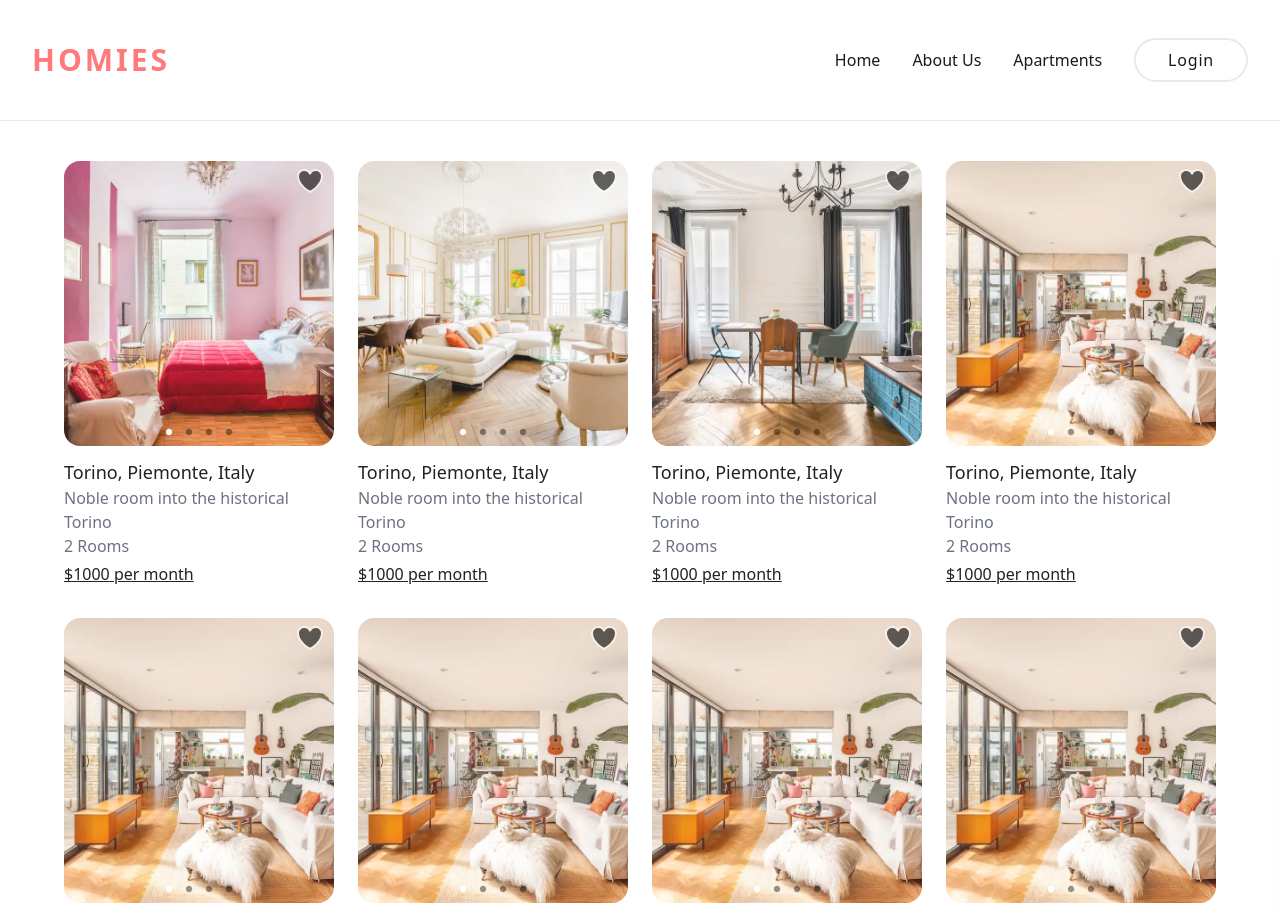
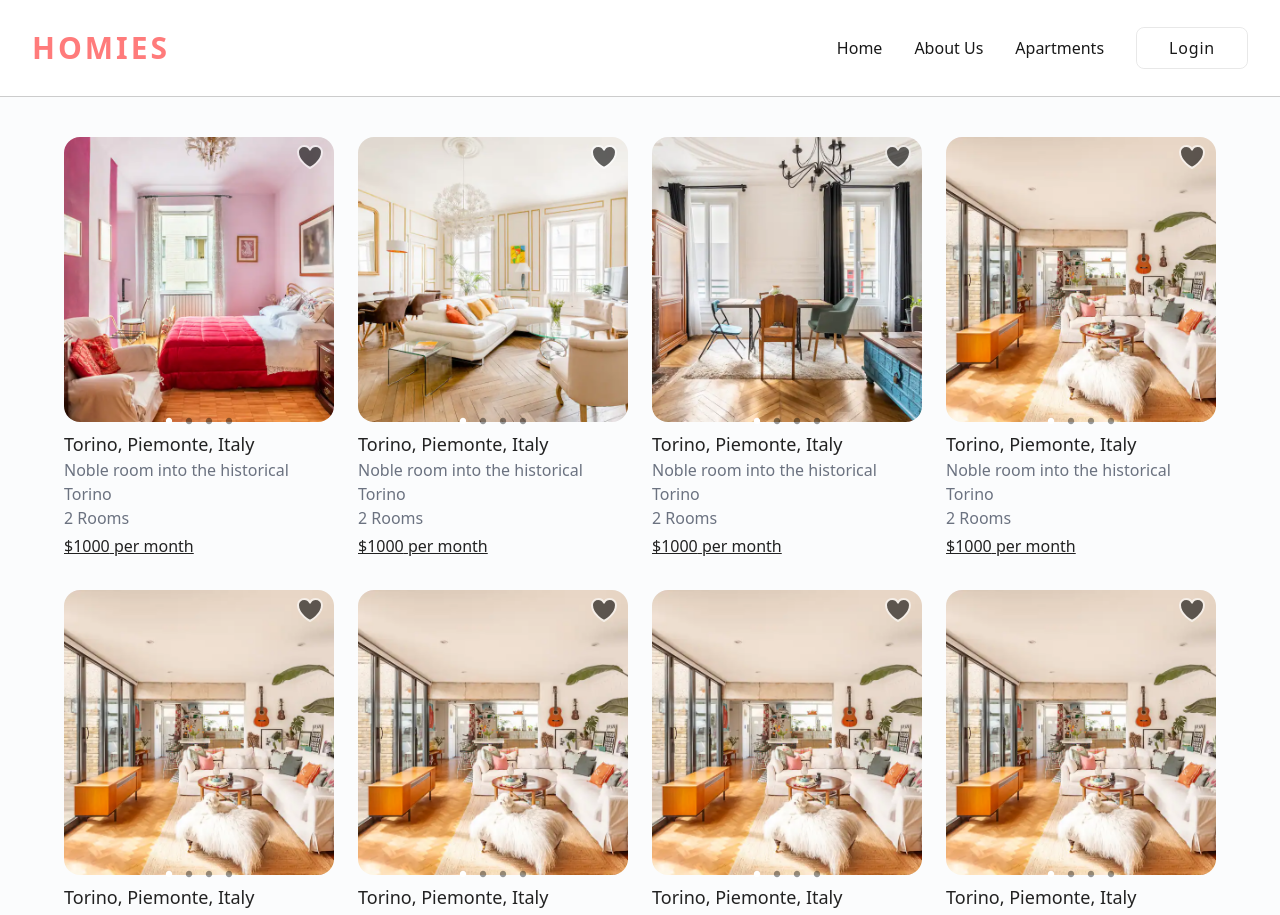
Before and after one commit to savan1810/homies, a Next.js app: page /apartment in a window 1280 px wide. Shown: the top 915 px of the page. Built offline with nearby package versions, Linux system fonts and the light colour scheme.

Commit message:
fourth commit

```diff
--- a/app/apartment/page.js
+++ b/app/apartment/page.js
@@ -293,20 +293,20 @@ const Page = () => {
     return (
         <div>
         <Navbar/>
-        <div className='bg-gray-50/10 '>
+        <div className='bg-[rgb(251,252,253)] '>
             <div className="pt-10 w-[90%] box-border cursor-pointer  mx-auto grid gap-x-6 gap-y-8 xl:grid-cols-4  lg:grid-cols-3 sm:grid-cols-2 grid-cols-1 z-10">
                 <div className='relative mx-auto group box-border cursor-pointer' >
-                    <div className="relative -z-10  mb-2 rounded-2xl flex">
+                    <div className="relative z-10  mb-2 rounded-2xl flex">
                         <Image height={285} width={300} className="rounded-2xl h-[345px] w-[365px] sm:h-[285px] sm:w-[300px] sm:object-cover sm:aspect-square" src={slides1[currentIndex1].url} alt="" />
                     </div>
-                    <div className='hidden group-hover:block absolute top-[30%] left-5 rounded-full py-1 px-2 bg-black/30 text-white  cursor-pointer'>
+                    <div className='hidden group-hover:block absolute top-[30%] z-20 left-5 rounded-full py-1 px-2 bg-black/30 text-white  cursor-pointer'>
                         <FontAwesomeIcon onClick={prevSlide1} icon={faAngleLeft} />
                     </div>
                     {/* Right Arrow */}
-                    <div className='hidden group-hover:block absolute top-[30%]  right-5  rounded-full py-1 px-2 bg-black/30 text-white  text-blackcursor-pointer'>
+                    <div className='hidden group-hover:block absolute top-[30%] z-20 right-5  rounded-full py-1 px-2 bg-black/30 text-white  text-blackcursor-pointer'>
                         <FontAwesomeIcon icon={faAngleRight} onClick={nextSlide1} />
                     </div>
-                    <div className='flex -mt-8 z-10 justify-center pb-2 '>
+                    <div className='flex absolute left-[35%] z-20 top-[65%] pb-2 '>
                         {slides1.map((slide, slideIndex) => (
                             <div
                                 key={slideIndex}
@@ -317,7 +317,7 @@ const Page = () => {
 
                             </div>))}
                     </div>
-                    <div className='absolute top-[1%] sm:left-[85%] left-[89%] text-black opacity-60 bg-opacity-50 rounded-2xl  '>
+                    <div className='absolute z-20 top-[1%] sm:left-[85%] left-[89%] text-black opacity-60 bg-opacity-50 rounded-2xl  '>
                         <svg xmlns="http://www.w3.org/2000/svg" fill="black" viewBox="0 0 24 24 " strokeWidth={1.5} stroke="white" className="w-8 h-8  ">
                             <path strokeLinecap="round" strokeLinejoin="round" d="M21 8.25c0-2.485-2.099-4.5-4.688-4.5-1.935 0-3.597 1.126-4.312 2.733-.715-1.607-2.377-2.733-4.313-2.733C5.1 3.75 3 5.765 3 8.25c0 7.22 9 12 9 12s9-4.78 9-12z" />
                         </svg>
@@ -334,7 +334,7 @@ const Page = () => {
 
 
                 <div className='relative mx-auto group box-border cursor-pointer  ' >
-                    <div className="relative -z-10  mb-2 rounded-2xl flex">
+                    <div className="relative z-10  mb-2 rounded-2xl flex">
                         <Image height={285} width={300} className="rounded-2xl h-[345px] w-[365px] sm:h-[285px] sm:w-[300px]   sm:object-cover sm:aspect-square" src={slides2[currentIndex2].url} alt="" />
                     </div>
 
@@ -344,14 +344,14 @@ const Page = () => {
                             <path strokeLinecap="round" strokeLinejoin="round" d="M21 8.25c0-2.485-2.099-4.5-4.688-4.5-1.935 0-3.597 1.126-4.312 2.733-.715-1.607-2.377-2.733-4.313-2.733C5.1 3.75 3 5.765 3 8.25c0 7.22 9 12 9 12s9-4.78 9-12z" />
                         </svg>
                     </div>
-                    <div className='hidden group-hover:block absolute top-[30%] left-5  rounded-full py-1 px-2 bg-black/30 text-white  cursor-pointer'>
+                    <div className='hidden group-hover:block absolute top-[30%] left-5 z-20 rounded-full py-1 px-2 bg-black/30 text-white  cursor-pointer'>
                         <FontAwesomeIcon onClick={prevSlide2} icon={faAngleLeft} />
                     </div>
                     {/* Right Arrow */}
-                    <div className='hidden group-hover:block absolute top-[30%]  right-5  rounded-full py-1 px-2 bg-black/30 text-white  text-blackcursor-pointer'>
+                    <div className='hidden group-hover:block absolute top-[30%]  right-5 z-20 rounded-full py-1 px-2 bg-black/30 text-white  text-blackcursor-pointer'>
                         <FontAwesomeIcon icon={faAngleRight} onClick={nextSlide2} />
                     </div>
-                    <div className='flex -mt-8 z-10 justify-center pb-2 '>
+                    <div className='flex absolute left-[35%] z-20 top-[65%] pb-2 '>
                         {slides2.map((slide, slideIndex) => (
                             <div
                                 key={slideIndex}
@@ -371,7 +371,7 @@ const Page = () => {
                     </div>
                 </div>
                 <div className="relative mx-auto group box-border cursor-pointer  " >
-                    <div className="relative  -z-10 mb-2 rounded-2xl flex">
+                    <div className="relative  z-10 mb-2 rounded-2xl flex">
                         <Image height={285} width={300} className="rounded-2xl h-[345px] w-[365px] sm:h-[285px] sm:w-[300px]   sm:object-cover sm:aspect-square" src={slides3[currentIndex3].url} alt="" />
                     </div>
                     <div className='z-10 absolute top-[1%] sm:left-[85%] left-[89%] text-black opacity-60 bg-opacity-50 rounded-2xl '>
@@ -380,14 +380,14 @@ const Page = () => {
                             <path strokeLinecap="round" strokeLinejoin="round" d="M21 8.25c0-2.485-2.099-4.5-4.688-4.5-1.935 0-3.597 1.126-4.312 2.733-.715-1.607-2.377-2.733-4.313-2.733C5.1 3.75 3 5.765 3 8.25c0 7.22 9 12 9 12s9-4.78 9-12z" />
                         </svg>
                     </div>
-                    <div className='hidden group-hover:block absolute top-[30%] left-5  rounded-full py-1 px-2 bg-black/30 text-white  cursor-pointer'>
+                    <div className='hidden group-hover:block absolute top-[30%] left-5 z-10 rounded-full py-1 px-2 bg-black/30 text-white  cursor-pointer'>
                         <FontAwesomeIcon onClick={prevSlide3} icon={faAngleLeft} />
                     </div>
                     {/* Right Arrow */}
-                    <div className='hidden group-hover:block absolute top-[30%]  right-5  rounded-full py-1 px-2 bg-black/30 text-white  text-blackcursor-pointer'>
+                    <div className='hidden group-hover:block absolute top-[30%]  right-5 z-10 rounded-full py-1 px-2 bg-black/30 text-white  text-blackcursor-pointer'>
                         <FontAwesomeIcon icon={faAngleRight} onClick={nextSlide3} />
                     </div>
-                    <div className='flex -mt-8 z-10 justify-center pb-2 '>
+                    <div className='flex absolute left-[35%] z-20 top-[65%] pb-2 '>
                         {slides3.map((slide, slideIndex) => (
                             <div
                                 key={slideIndex}
@@ -407,7 +407,7 @@ const Page = () => {
                     </div>
                 </div>
                 <div className='relative mx-auto group box-border cursor-pointer  ' >
-                    <div className="relative -z-10  mb-2 rounded-2xl flex">
+                    <div className="relative z-10  mb-2 rounded-2xl flex">
                         <Image height={285} width={300} className="rounded-2xl  h-[345px] w-[365px] sm:h-[285px] sm:w-[300px]   sm:object-cover sm:aspect-square" src={slides4[currentIndex4].url} alt="" />
                     </div>
                     <div className='z-10 absolute top-[1%] sm:left-[85%] left-[89%] text-black opacity-60   bg-opacity-50 rounded-2xl '>
@@ -416,14 +416,14 @@ const Page = () => {
                             <path strokeLinecap="round" strokeLinejoin="round" d="M21 8.25c0-2.485-2.099-4.5-4.688-4.5-1.935 0-3.597 1.126-4.312 2.733-.715-1.607-2.377-2.733-4.313-2.733C5.1 3.75 3 5.765 3 8.25c0 7.22 9 12 9 12s9-4.78 9-12z" />
                         </svg>
                     </div>
-                    <div className='hidden group-hover:block absolute top-[30%] left-5  rounded-full py-1 px-2 bg-black/30 text-white  cursor-pointer'>
+                    <div className='hidden group-hover:block absolute top-[30%] left-5  z-10 rounded-full py-1 px-2 bg-black/30 text-white  cursor-pointer'>
                         <FontAwesomeIcon onClick={prevSlide4} icon={faAngleLeft} />
                     </div>
                     {/* Right Arrow */}
-                    <div className='hidden group-hover:block absolute top-[30%]  right-5  rounded-full py-1 px-2 bg-black/30 text-white  text-blackcursor-pointer'>
+                    <div className='hidden group-hover:block absolute top-[30%]  right-5 z-10 rounded-full py-1 px-2 bg-black/30 text-white  text-blackcursor-pointer'>
                         <FontAwesomeIcon icon={faAngleRight} onClick={nextSlide4} />
                     </div>
-                    <div className='flex -mt-8 z-10 justify-center pb-2 '>
+                    <div className='flex absolute left-[35%] z-20 top-[65%] pb-2 '>
                         {slides4.map((slide, slideIndex) => (
                             <div
                                 key={slideIndex}
@@ -443,17 +443,17 @@ const Page = () => {
                     </div>
                 </div>
                 <div className='relative mx-auto group box-border cursor-pointer  sm:mb-14' >
-                    <div className="relative -z-10  mb-2 rounded-2xl flex">
+                    <div className="relative z-10  mb-2 rounded-2xl flex">
                         <Image height={285} width={300} className="rounded-2xl h-[345px] w-[365px] sm:h-[285px] sm:w-[300px]  sm:object-cover sm:aspect-square" src={slides5[currentIndex5].url} alt="" />
                     </div>
-                    <div className='hidden group-hover:block absolute top-[30%] left-5  rounded-full py-1 px-2 bg-black/30 text-white  cursor-pointer'>
+                    <div className='hidden group-hover:block absolute top-[30%] left-5 z-10 rounded-full py-1 px-2 bg-black/30 text-white  cursor-pointer'>
                         <FontAwesomeIcon onClick={prevSlide5} icon={faAngleLeft} />
                     </div>
                     {/* Right Arrow */}
-                    <div className='hidden group-hover:block absolute top-[30%]  right-5  rounded-full py-1 px-2 bg-black/30 text-white  text-blackcursor-pointer'>
+                    <div className='hidden group-hover:block absolute top-[30%]  right-5 z-10 rounded-full py-1 px-2 bg-black/30 text-white  text-blackcursor-pointer'>
                         <FontAwesomeIcon icon={faAngleRight} onClick={nextSlide5} />
                     </div>
-                    <div className='flex -mt-8 z-10 justify-center pb-2 '>
+                    <div className='flex absolute left-[35%] z-20 top-[65%] pb-2 '>
                         {slides5.map((slide, slideIndex) => (
                             <div
                                 key={slideIndex}
@@ -464,7 +464,7 @@ const Page = () => {
 
                             </div>))}
                     </div>
-                    <div className='absolute top-[1%] sm:left-[85%] left-[89%] text-black opacity-60 bg-opacity-50 rounded-2xl  '>
+                    <div className='absolute z-10 top-[1%] sm:left-[85%] left-[89%] text-black opacity-60 bg-opacity-50 rounded-2xl  '>
                         <svg xmlns="http://www.w3.org/2000/svg" fill="black" viewBox="0 0 24 24 " strokeWidth={1.5} stroke="white" className="w-8 h-8  ">
                             <path strokeLinecap="round" strokeLinejoin="round" d="M21 8.25c0-2.485-2.099-4.5-4.688-4.5-1.935 0-3.597 1.126-4.312 2.733-.715-1.607-2.377-2.733-4.313-2.733C5.1 3.75 3 5.765 3 8.25c0 7.22 9 12 9 12s9-4.78 9-12z" />
                         </svg>
@@ -479,17 +479,17 @@ const Page = () => {
 
                 </div>
                 <div className='relative mx-auto group box-border cursor-pointer  sm:mb-14' >
-                    <div className="relative -z-10  mb-2 rounded-2xl flex">
+                    <div className="relative z-10  mb-2 rounded-2xl flex">
                         <Image height={285} width={300} className="rounded-2xl h-[345px] w-[365px] sm:h-[285px] sm:w-[300px]  sm:object-cover sm:aspect-square" src={slides6[currentIndex6].url} alt="" />
                     </div>
-                    <div className='hidden group-hover:block absolute top-[30%] left-5  rounded-full py-1 px-2 bg-black/30 text-white  cursor-pointer'>
+                    <div className='hidden group-hover:block absolute top-[30%] left-5 z-10  rounded-full py-1 px-2 bg-black/30 text-white  cursor-pointer'>
                         <FontAwesomeIcon onClick={prevSlide6} icon={faAngleLeft} />
                     </div>
                     {/* Right Arrow */}
-                    <div className='hidden group-hover:block absolute top-[30%]  right-5  rounded-full py-1 px-2 bg-black/30 text-white  text-blackcursor-pointer'>
+                    <div className='hidden group-hover:block absolute top-[30%]  right-5  z-10 rounded-full py-1 px-2 bg-black/30 text-white  text-blackcursor-pointer'>
                         <FontAwesomeIcon icon={faAngleRight} onClick={nextSlide6} />
                     </div>
-                    <div className='flex -mt-8 z-10 justify-center pb-2 '>
+                    <div className='flex absolute left-[35%] z-20 top-[65%] pb-2 '>
                         {slides6.map((slide, slideIndex) => (
                             <div
                                 key={slideIndex}
@@ -500,7 +500,7 @@ const Page = () => {
 
                             </div>))}
                     </div>
-                    <div className='absolute top-[1%] sm:left-[85%] left-[89%] text-black opacity-60 bg-opacity-50 rounded-2xl  '>
+                    <div className='absolute z-10 top-[1%] sm:left-[85%] left-[89%] text-black opacity-60 bg-opacity-50 rounded-2xl  '>
                         <svg xmlns="http://www.w3.org/2000/svg" fill="black" viewBox="0 0 24 24 " strokeWidth={1.5} stroke="white" className="w-8 h-8  ">
                             <path strokeLinecap="round" strokeLinejoin="round" d="M21 8.25c0-2.485-2.099-4.5-4.688-4.5-1.935 0-3.597 1.126-4.312 2.733-.715-1.607-2.377-2.733-4.313-2.733C5.1 3.75 3 5.765 3 8.25c0 7.22 9 12 9 12s9-4.78 9-12z" />
                         </svg>
@@ -515,17 +515,17 @@ const Page = () => {
 
                 </div>
                 <div className='relative mx-auto group box-border cursor-pointer  sm:mb-14' >
-                    <div className="relative -z-10  mb-2 rounded-2xl flex">
+                    <div className="relative z-10  mb-2 rounded-2xl flex">
                         <Image height={285} width={300} className="rounded-2xl h-[345px] w-[365px] sm:h-[285px] sm:w-[300px] sm:object-cover sm:aspect-square" src={slides7[currentIndex7].url} alt="" />
                     </div>
-                    <div className='hidden group-hover:block absolute top-[30%] left-5  rounded-full py-1 px-2 bg-black/30 text-white  cursor-pointer'>
+                    <div className='hidden group-hover:block absolute top-[30%] left-5 z-10 rounded-full py-1 px-2 bg-black/30 text-white  cursor-pointer'>
                         <FontAwesomeIcon onClick={prevSlide7} icon={faAngleLeft} />
                     </div>
                     {/* Right Arrow */}
-                    <div className='hidden group-hover:block absolute top-[30%]  right-5  rounded-full py-1 px-2 bg-black/30 text-white  text-blackcursor-pointer'>
+                    <div className='hidden group-hover:block absolute top-[30%]  right-5 z-10 rounded-full py-1 px-2 bg-black/30 text-white  text-blackcursor-pointer'>
                         <FontAwesomeIcon icon={faAngleRight} onClick={nextSlide7} />
                     </div>
-                    <div className='flex -mt-8 z-10 justify-center pb-2 '>
+                    <div className='flex absolute left-[35%] z-20 top-[65%] pb-2 '>
                         {slides7.map((slide, slideIndex) => (
                             <div
                                 key={slideIndex}
@@ -536,7 +536,7 @@ const Page = () => {
 
                             </div>))}
                     </div>
-                    <div className='absolute top-[1%] sm:left-[85%] left-[89%] text-black opacity-60 bg-opacity-50 rounded-2xl  '>
+                    <div className='absolute z-10 top-[1%] sm:left-[85%] left-[89%] text-black opacity-60 bg-opacity-50 rounded-2xl  '>
                         <svg xmlns="http://www.w3.org/2000/svg" fill="black" viewBox="0 0 24 24 " strokeWidth={1.5} stroke="white" className="w-8 h-8  ">
                             <path strokeLinecap="round" strokeLinejoin="round" d="M21 8.25c0-2.485-2.099-4.5-4.688-4.5-1.935 0-3.597 1.126-4.312 2.733-.715-1.607-2.377-2.733-4.313-2.733C5.1 3.75 3 5.765 3 8.25c0 7.22 9 12 9 12s9-4.78 9-12z" />
                         </svg>
@@ -551,17 +551,17 @@ const Page = () => {
 
                 </div>
                 <div className='relative mx-auto group box-border cursor-pointer  mb-14' >
-                    <div className="relative -z-10  mb-2 rounded-2xl flex">
+                    <div className="relative z-10  mb-2 rounded-2xl flex">
                         <Image height={285} width={300} className="rounded-2xl h-[345px] w-[365px] sm:h-[285px] sm:w-[300px]  sm:object-cover sm:aspect-square" src={slides8[currentIndex8].url} alt="" />
                     </div>
-                    <div className='hidden group-hover:block absolute top-[30%] left-5  rounded-full py-1 px-2 bg-black/30 text-white  cursor-pointer'>
+                    <div className='hidden group-hover:block absolute top-[30%] left-5 z-10 rounded-full py-1 px-2 bg-black/30 text-white  cursor-pointer'>
                         <FontAwesomeIcon onClick={prevSlide8} icon={faAngleLeft} />
                     </div>
                     {/* Right Arrow */}
-                    <div className='hidden group-hover:block absolute top-[30%]  right-5  rounded-full py-1 px-2 bg-black/30 text-white  text-blackcursor-pointer'>
+                    <div className='hidden group-hover:block absolute top-[30%]  right-5 z-10 rounded-full py-1 px-2 bg-black/30 text-white  text-blackcursor-pointer'>
                         <FontAwesomeIcon icon={faAngleRight} onClick={nextSlide8} />
                     </div>
-                    <div className='flex -mt-8 z-10 justify-center pb-2 '>
+                    <div className='flex absolute left-[35%] z-20 top-[65%] pb-2 '>
                         {slides8.map((slide, slideIndex) => (
                             <div
                                 key={slideIndex}
@@ -572,7 +572,7 @@ const Page = () => {
 
                             </div>))}
                     </div>
-                    <div className='absolute top-[1%] sm:left-[85%] left-[89%] text-black opacity-60 bg-opacity-50 rounded-2xl  '>
+                    <div className='absolute z-10 top-[1%] sm:left-[85%] left-[89%] text-black opacity-60 bg-opacity-50 rounded-2xl  '>
                         <svg xmlns="http://www.w3.org/2000/svg" fill="black" viewBox="0 0 24 24 " strokeWidth={1.5} stroke="white" className="w-8 h-8  ">
                             <path strokeLinecap="round" strokeLinejoin="round" d="M21 8.25c0-2.485-2.099-4.5-4.688-4.5-1.935 0-3.597 1.126-4.312 2.733-.715-1.607-2.377-2.733-4.313-2.733C5.1 3.75 3 5.765 3 8.25c0 7.22 9 12 9 12s9-4.78 9-12z" />
                         </svg>
--- a/app/page.js
+++ b/app/page.js
@@ -10,7 +10,7 @@ export default function Home() {
       <Navbar />
       <div className='w-full  back_image ' >
 
-        <div className=' flex justify-center items-center w-full h-[85vh]' >
+        <div className=' flex justify-center items-center w-full h-[88vh]' >
 
           <div className='flex-col justify-center items-center  '>
             <p className='text-gray-300 text-center  font-medium tracking-widest mb-6  ' style={{fontFamily: "josefin sans", lineHeight: "normal"}}>WELCOME TO</p>
--- a/components/Navbar.jsx
+++ b/components/Navbar.jsx
@@ -32,13 +32,13 @@ const Navbar = () => {
     return (
         <div className={`
         ${pathname === '/' && ' text-white '}
-        ${pathname === '/about' && ' border-b shadow-2xl '}
-        ${pathname === '/login' && 'bg-black text-[#e5e7eb]'}
-        ${pathname === '/signup' && 'bg-black text-[#e5e7eb] '}
-        ${pathname === '/apartment' && '  border-b '}
+        ${pathname === '/about' && ' border-b border-black/30 '}
+        ${pathname === '/login' && 'border-b border-black/20'}
+        ${pathname === '/signup' && 'border-b  border-black/20'}
+        ${pathname === '/apartment' && '  border-b border-black/20 '}
         `}>
 
-            <div className={`py-2  h-[15vh]   ${pathname === '/login' && ' bg-black'}   opacity-90 flex items-center justify-between px-8`}>
+            <div className={`py-2  h-[12vh] opacity-90 flex items-center justify-between px-8`}>
                 <div className='flex justify-center items-center gap-4'>
                     <Link href='/' className='tracking-widest font-semibold text-3xl text-[#ff6d6d]'>
                         HOMIES
@@ -67,7 +67,7 @@ const Navbar = () => {
                             <button style={{
                                 // backgroundImage: "linear-gradient(to bottom, #ff4495 0%, #ff6d6d 100%)",
 
-                            }} className={`${pathname === '/apartment' ? 'border hover:shadow-lg':'border-2]'} ${pathname === '/about' ? 'border hover:shadow-lg':'border-2   '}  ${pathname === '/' && 'border-2 hover:bg-gradient-to-b from-[#ff4495] to-[#ff6d6d]'} ${pathname === '/login' && 'border-2 hover:bg-gradient-to-b from-[#ff4495] to-[#ff6d6d]'} ${pathname === '/signup' && 'border-2 hover:bg-gradient-to-b from-[#ff4495] to-[#ff6d6d]'} transition ease-out duration-1500  rounded-full   delay-150  -z-10  font-normal text-base px-8 py-2 text-center  -1 tracking-wider`} >
+                            }} className={`${pathname !== '/' && 'border hover:shadow-lg rounded-lg border-[rgba(0,0,0,0.1)]'} ${pathname === '/' && 'rounded-full border-2 hover:bg-gradient-to-b from-[#ff4495] to-[#ff6d6d]'}  transition ease-out duration-1500     delay-150  -z-10  font-normal text-base px-8 py-2 text-center  -1 tracking-wider`} >
                                 Login
 
                             </button>
--- a/style/style.css
+++ b/style/style.css
@@ -8,6 +8,10 @@
     width: 0;
     height: 2px;
     transition:  0.7s;
+}
+
+.shadow-nav{
+    box-shadow: rgba(0, 0, 0, 0.2) 0px 1px 0px 0px;
 }
 
 .fadeBottom{
```
Also changed, not shown: app/about/page.js (+22 -16 lines), app/login/page.js (+14 -8 lines), app/signup/page.js (+19 -16 lines).
